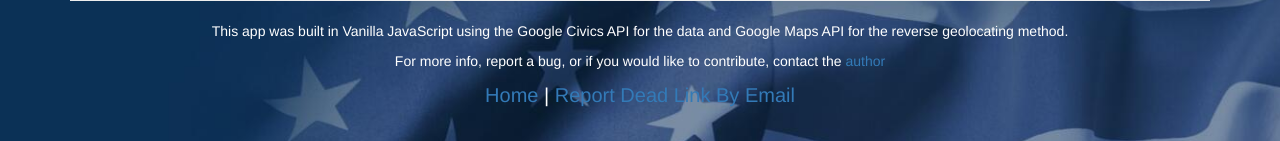
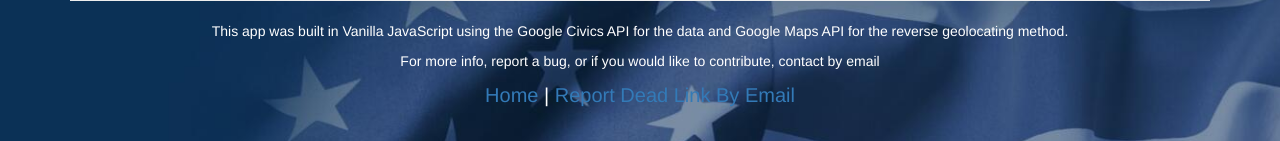
Before and after one commit to HaomZhou/election-app-demo, a plain HTML site: page about.html in a window 1280 px wide. Shown: the part 194-335 px from the top of the page. Drawn offline with nearby package versions, Linux system fonts and the light colour scheme.

Commit message:
Update about.html

```diff
--- a/about.html
+++ b/about.html
@@ -65,8 +65,7 @@
         </p>
         <p style="color: white">
           For more info, report a bug, or if you would like to contribute,
-          contact the
-          <a href="https://carloscodes.github.io">author </a>
+          contact by email
         </p>
       </div>
     </div>
```
